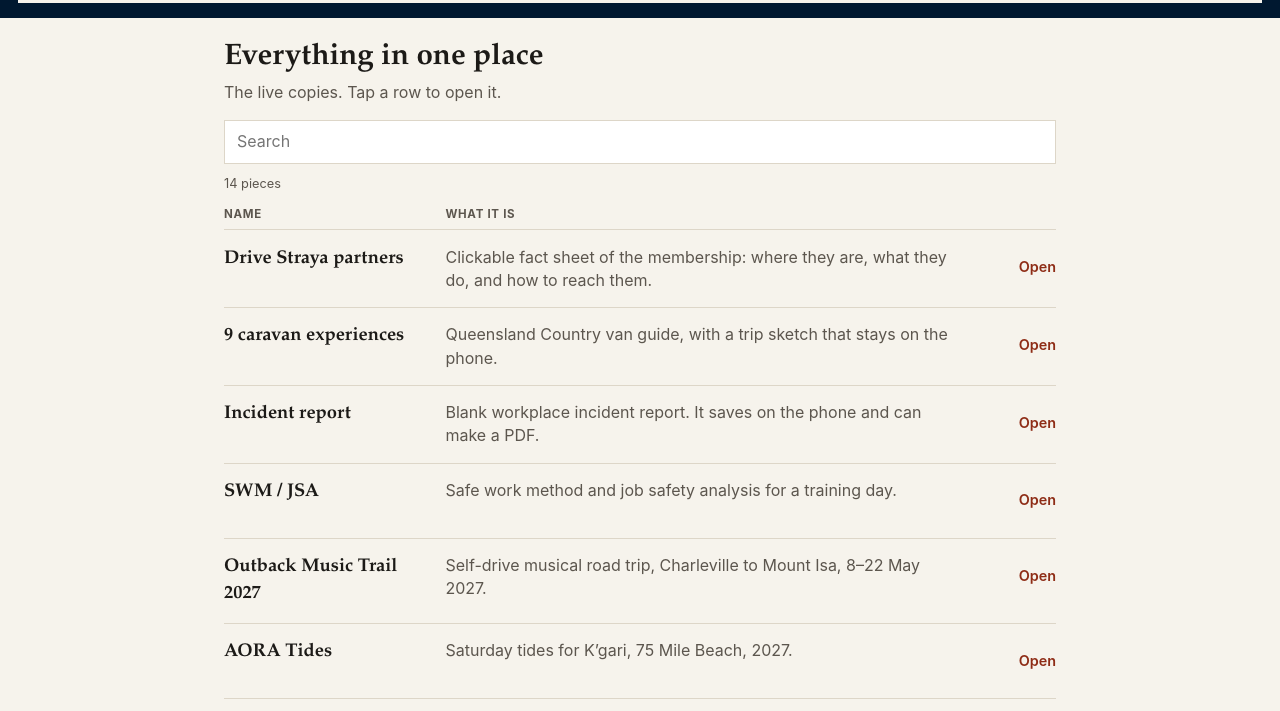
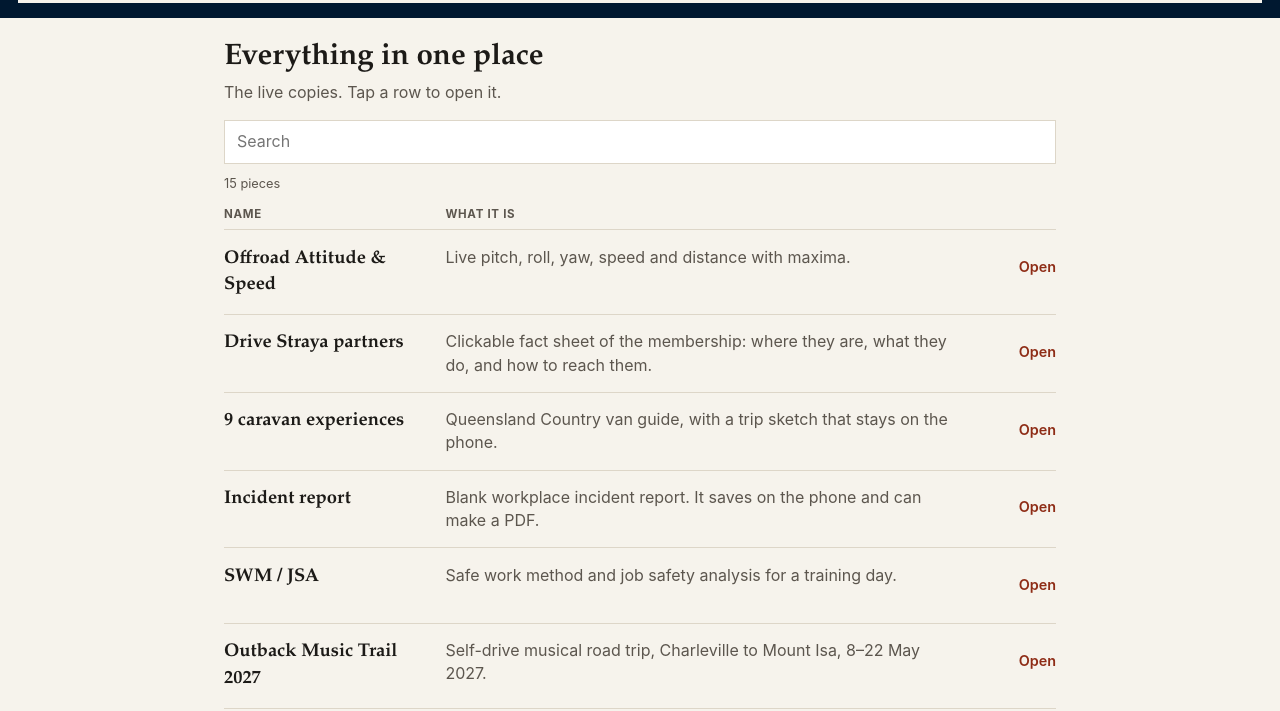
Before and after one commit to aora73/AORA-Apps, a plain HTML site: page shelf/index.html in a window 1280 px wide. Shown: the part 79-790 px from the top of the page. Drawn offline with Linux system fonts and the light colour scheme.

Commit message:
Add Offroad Attitude to shelf

```diff
--- a/shelf/index.html
+++ b/shelf/index.html
@@ -154,6 +154,7 @@
 </main>
 <script>
 const ROWS = [
+  ["Offroad Attitude & Speed", "Live pitch, roll, yaw, speed and distance with maxima.", "https://aora73.github.io/AORA-Apps/attitude/"],
   ["Drive Straya partners", "Clickable fact sheet of the membership: where they are, what they do, and how to reach them.", "https://aora73.github.io/AORA-Apps/drive-straya/"],
   ["9 caravan experiences", "Queensland Country van guide, with a trip sketch that stays on the phone.", "https://aora73.github.io/AORA-Apps/queensland-country/"],
   ["Incident report", "Blank workplace incident report. It saves on the phone and can make a PDF.", "https://aora73.github.io/AORA-Apps/incident/"],
@@ -182,7 +183,7 @@ function esc(s) {
 function draw() {
   const needle = q.value.trim().toLowerCase();
   const shown = ROWS.filter((row) => !needle || (row[0] + " " + row[1]).toLowerCase().includes(needle));
-    body.innerHTML = shown.map((row) => `<tr>\n    <td class="name">${esc(row[0])}</td>\n    <td class="about">${esc(row[1])}</td>\n    <td class="act"><a class="open" href="${esc(row[2])}">Open</a></td>\n  </tr>`).join("");
+    body.innerHTML = shown.map((row) => `<tr>\n    <td class=\"name\">${esc(row[0])}</td>\n    <td class=\"about\">${esc(row[1])}</td>\n    <td class=\"act\"><a class=\"open\" href=\"${esc(row[2])}\">Open</a></td>\n  </tr>`).join("");
   document.getElementById("count").textContent = shown.length === ROWS.length
     ? ROWS.length + " pieces"
     : shown.length + " of " + ROWS.length;
```
